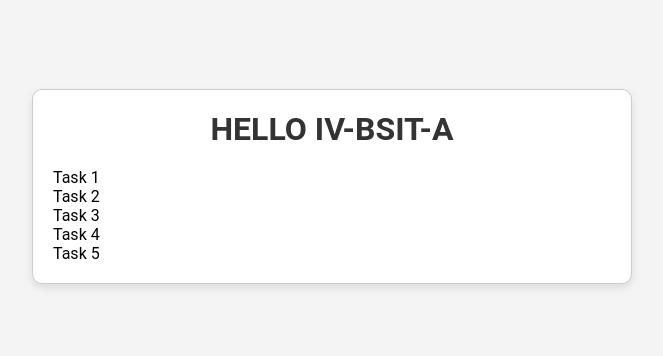
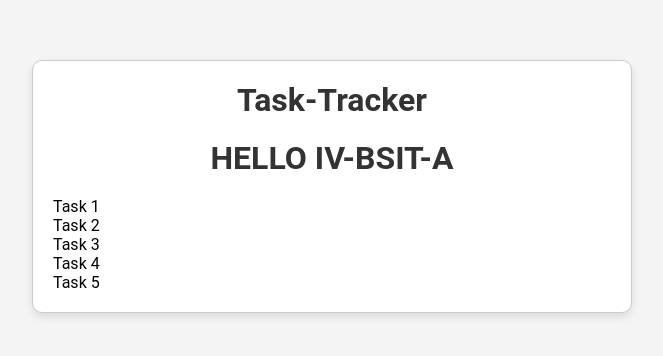
Before and after one commit to canilang0909-source/task-tracker-IV-BSIT-A, a plain HTML site: page index.html in a window 1280 px wide. Shown: the part 214-570 px from the top of the page, without its empty margins (308-971 px from the left). Drawn offline with Linux system fonts and the light colour scheme.

Commit message:
Updated project

```diff
--- a/index.html
+++ b/index.html
@@ -8,6 +8,7 @@
   </head>
   <body>
     <div class="container">
+      <h1>Task-Tracker</h1>
       <h1>HELLO IV-BSIT-A</h1>
       <ul id="tasks">
         <li>Task 1</li>
@@ -15,7 +16,6 @@
         <li>Task 3</li>
         <li>Task 4</li>
         <li>Task 5</li>
-
       </ul>
     </div>
 
```
